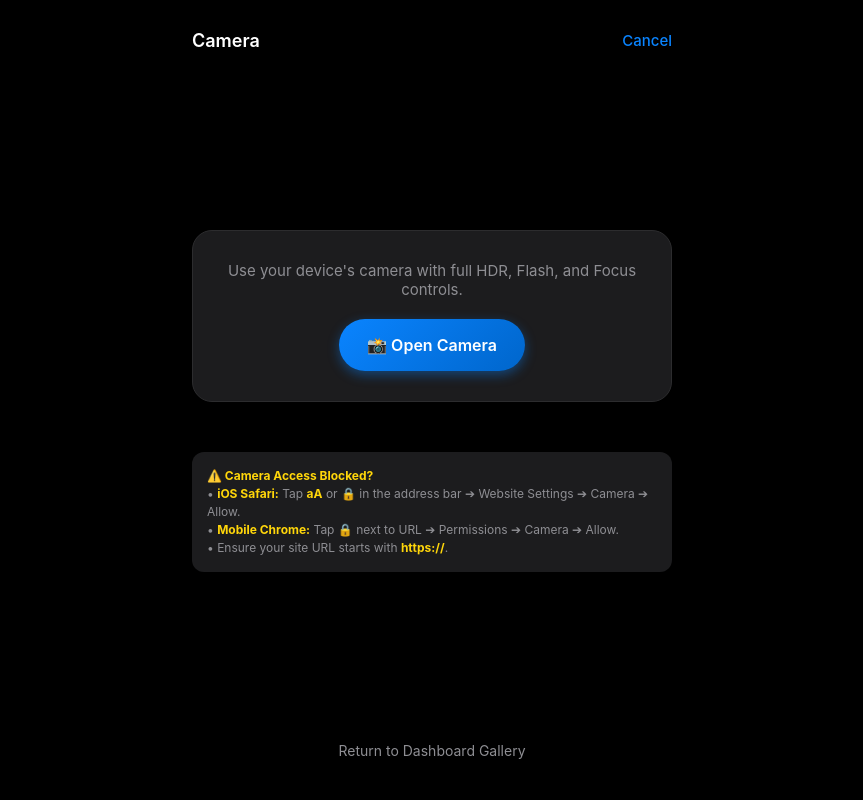
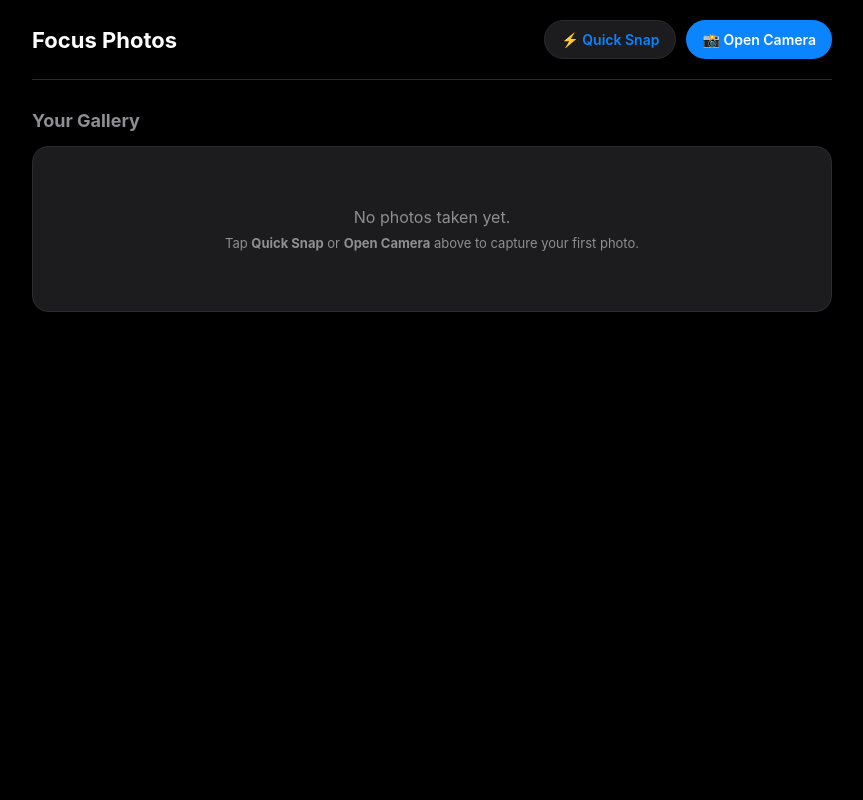
Before and after one commit to aidoomichael60-lang/Focus-Photos, a Flask app: page /dashboard in a window 1280 px wide. Shown: the whole page, without its empty margins (208-1071 px from the left). Run offline with Flask 3, Linux system fonts and the light colour scheme.

Commit message:
Update dashboard.html

```diff
--- a/templates/dashboard.html
+++ b/templates/dashboard.html
@@ -3,14 +3,7 @@
 <head>
     <meta charset="UTF-8">
     <meta name="viewport" content="width=device-width, initial-scale=1.0">
-    <title>Camera - Focus Photos</title>
-
-    <!-- iOS & PWA Integration -->
-    <link rel="manifest" href="{{ url_for('static', filename='manifest.json') }}">
-    <meta name="theme-color" content="#1c1c1e">
-    <meta name="apple-mobile-web-app-capable" content="yes">
-    <meta name="apple-mobile-web-app-status-bar-style" content="black-translucent">
-    <meta name="apple-mobile-web-app-title" content="Focus Photos">
+    <title>Focus Photos - Dashboard</title>
 
     <style>
         * {
@@ -23,210 +16,126 @@
         body {
             background-color: #000000;
             color: #ffffff;
-            display: flex;
-            flex-direction: column;
-            align-items: center;
-            justify-content: space-between;
+            padding: 20px;
             min-height: 100vh;
-            padding: 20px;
         }
 
         .header {
-            width: 100%;
-            max-width: 480px;
             display: flex;
             justify-content: space-between;
             align-items: center;
-            padding: 10px 0;
+            padding-bottom: 20px;
+            border-bottom: 1px solid #2c2c2e;
+            max-width: 800px;
+            margin: 0 auto;
         }
 
-        .header h2 {
-            font-size: 18px;
-            font-weight: 600;
+        .header h1 {
+            font-size: 22px;
+            font-weight: 700;
         }
 
-        .btn-back {
-            color: #0a84ff;
-            text-decoration: none;
-            font-size: 15px;
-            font-weight: 500;
+        .actions {
+            display: flex;
+            gap: 10px;
         }
 
-        .camera-box {
-            width: 100%;
-            max-width: 480px;
-            flex: 1;
-            display: flex;
-            flex-direction: column;
-            align-items: center;
-            justify-content: center;
-            margin: 10px 0;
-            position: relative;
-        }
-
-        /* Native Camera Input Button */
-        .native-cam-card {
-            background-color: #1c1c1e;
-            border: 1px solid #2c2c2e;
+        .btn {
+            background-color: #0a84ff;
+            color: #ffffff;
+            padding: 10px 16px;
             border-radius: 20px;
-            padding: 30px 20px;
-            text-align: center;
-            width: 100%;
-            box-shadow: 0 4px 20px rgba(0,0,0,0.5);
-        }
-
-        .native-cam-btn {
-            background: linear-gradient(135deg, #0a84ff, #0066cc);
-            color: #ffffff;
+            text-decoration: none;
+            font-size: 14px;
+            font-weight: 600;
             border: none;
-            padding: 16px 28px;
-            border-radius: 30px;
-            font-size: 16px;
-            font-weight: 600;
             cursor: pointer;
             display: inline-flex;
             align-items: center;
-            gap: 10px;
-            box-shadow: 0 4px 12px rgba(10, 132, 255, 0.4);
-            transition: transform 0.2s ease;
+            gap: 6px;
         }
 
-        .native-cam-btn:active {
-            transform: scale(0.96);
+        .btn-secondary {
+            background-color: #1c1c1e;
+            color: #0a84ff;
+            border: 1px solid #2c2c2e;
         }
 
-        /* Web Webcam Fallback Stream */
-        video {
-            width: 100%;
-            max-height: 50vh;
-            border-radius: 16px;
-            background: #1c1c1e;
-            object-fit: cover;
-            display: none;
+        .gallery-container {
+            max-width: 800px;
+            margin: 30px auto;
         }
 
-        canvas {
-            display: none;
+        .gallery-title {
+            font-size: 18px;
+            margin-bottom: 15px;
+            color: #8e8e93;
         }
 
-        .status-msg {
-            margin-top: 15px;
-            font-size: 14px;
-            color: #30d158;
-            text-align: center;
-            min-height: 20px;
+        .grid {
+            display: grid;
+            grid-template-columns: repeat(auto-fill, minmax(150px, 1fr));
+            gap: 15px;
         }
 
-        .permission-guide {
+        .grid-item {
+            aspect-ratio: 1;
+            border-radius: 12px;
+            overflow: hidden;
             background-color: #1c1c1e;
-            border-radius: 12px;
-            padding: 15px;
-            font-size: 12px;
-            color: #8e8e93;
-            margin-top: 15px;
-            line-height: 1.5;
-            display: none;
+            border: 1px solid #2c2c2e;
         }
 
-        .permission-guide strong {
-            color: #ffd60a;
+        .grid-item img {
+            width: 100%;
+            height: 100%;
+            object-fit: cover;
+        }
+
+        .empty-state {
+            text-align: center;
+            padding: 60px 20px;
+            color: #8e8e93;
+            background-color: #1c1c1e;
+            border-radius: 16px;
+            border: 1px solid #2c2c2e;
         }
     </style>
 </head>
 <body>
 
     <div class="header">
-        <h2>Camera</h2>
-        <a href="{{ url_for('dashboard') }}" class="btn-back">Cancel</a>
-    </div>
+        <h1>Focus Photos</h1>
+        <div class="actions">
+            <!-- Native Direct File Capture Form -->
+            <form action="{{ url_for('upload_photo') }}" method="POST" enctype="multipart/form-data" id="quick-upload-form">
+                <input type="file" name="photo" id="quick-cam" accept="image/*" capture="environment" style="display: none;" onchange="document.getElementById('quick-upload-form').submit()">
+                <button type="button" class="btn btn-secondary" onclick="document.getElementById('quick-cam').click()">⚡ Quick Snap</button>
+            </form>
 
-    <div class="camera-box">
-        <!-- Native iPhone / Mobile Camera Selector -->
-        <div class="native-cam-card" id="native-card">
-            <p style="font-size: 15px; color: #8e8e93; margin-bottom: 20px;">
-                Use your device's camera with full HDR, Flash, and Focus controls.
-            </p>
-
-            <!-- Hidden File Input targeting native camera -->
-            <input type="file" id="native-camera-input" accept="image/*" capture="environment" style="display: none;" onchange="handleNativeCapture(event)">
-
-            <button class="native-cam-btn" onclick="document.getElementById('native-camera-input').click()">
-                📸 Open Camera
-            </button>
-        </div>
-
-        <!-- Desktop WebCam Fallback Stream -->
-        <video id="webcam-video" autoplay playsinline></video>
-        <canvas id="photo-canvas"></canvas>
-
-        <p id="status-msg" class="status-msg"></p>
-
-        <!-- Permission Troubleshooter -->
-        <div id="permission-guide" class="permission-guide">
-            <strong>⚠️ Camera Access Blocked?</strong><br>
-            • <strong>iOS Safari:</strong> Tap <strong>aA</strong> or 🔒 in the address bar ➔ Website Settings ➔ Camera ➔ Allow.<br>
-            • <strong>Mobile Chrome:</strong> Tap 🔒 next to URL ➔ Permissions ➔ Camera ➔ Allow.<br>
-            • Ensure your site URL starts with <strong>https://</strong>.
+            <!-- Dedicated Camera Page -->
+            <a href="{{ url_for('camera_page') }}" class="btn">📸 Open Camera</a>
         </div>
     </div>
 
-    <div style="margin-bottom: 20px;">
-        <a href="{{ url_for('dashboard') }}" style="color: #8e8e93; text-decoration: none; font-size: 14px;">Return to Dashboard Gallery</a>
+    <div class="gallery-container">
+        <h2 class="gallery-title">Your Gallery</h2>
+
+        {% if photos %}
+            <div class="grid">
+                {% for photo in photos %}
+                    <div class="grid-item">
+                        <img src="{{ url_for('uploaded_file', filename=photo) }}" alt="Photo">
+                    </div>
+                {% endfor %}
+            </div>
+        {% else %}
+            <div class="empty-state">
+                <p style="font-size: 16px; margin-bottom: 8px;">No photos taken yet.</p>
+                <p style="font-size: 13px;">Tap <strong>Quick Snap</strong> or <strong>Open Camera</strong> above to capture your first photo.</p>
+            </div>
+        {% endif %}
     </div>
 
-    <script>
-        const statusMsg = document.getElementById('status-msg');
-        const guide = document.getElementById('permission-guide');
-
-        // Handle Photo Taken via Native Camera App
-        function handleNativeCapture(event) {
-            const files = event.target.files;
-            if (!files || files.length === 0) return;
-
-            const file = files[0];
-            statusMsg.style.color = '#0a84ff';
-            statusMsg.innerText = "Uploading photo to cloud...";
-
-            const formData = new FormData();
-            formData.append('photo', file, `photo_${Date.now()}.jpg`);
-
-            fetch('/upload-photo', {
-                method: 'POST',
-                body: formData
-            })
-            .then(res => res.json())
-            .then(data => {
-                if (data.url) {
-                    statusMsg.style.color = '#30d158';
-                    statusMsg.innerText = "Photo saved successfully! Returning to gallery...";
-                    setTimeout(() => {
-                        window.location.href = "{{ url_for('dashboard') }}";
-                    }, 1200);
-                } else {
-                    statusMsg.style.color = '#ff453a';
-                    statusMsg.innerText = "Upload failed: " + (data.error || "Unknown error");
-                }
-            })
-            .catch(err => {
-                statusMsg.style.color = '#ff453a';
-                statusMsg.innerText = "Network error while saving photo.";
-                console.error(err);
-            });
-        }
-
-        // Optional: Attempt WebRTC webcam stream only if not on a mobile browser or as fallback
-        if (!/iPhone|iPad|iPod|Android/i.test(navigator.userAgent)) {
-            const video = document.getElementById('webcam-video');
-            navigator.mediaDevices.getUserMedia({ video: { facingMode: 'environment' }, audio: false })
-                .then(stream => {
-                    document.getElementById('native-card').style.display = 'none';
-                    video.style.display = 'block';
-                    video.srcObject = stream;
-                })
-                .catch(err => {
-                    guide.style.display = 'block';
-                });
-        }
-    </script>
 </body>
 </html>
```
